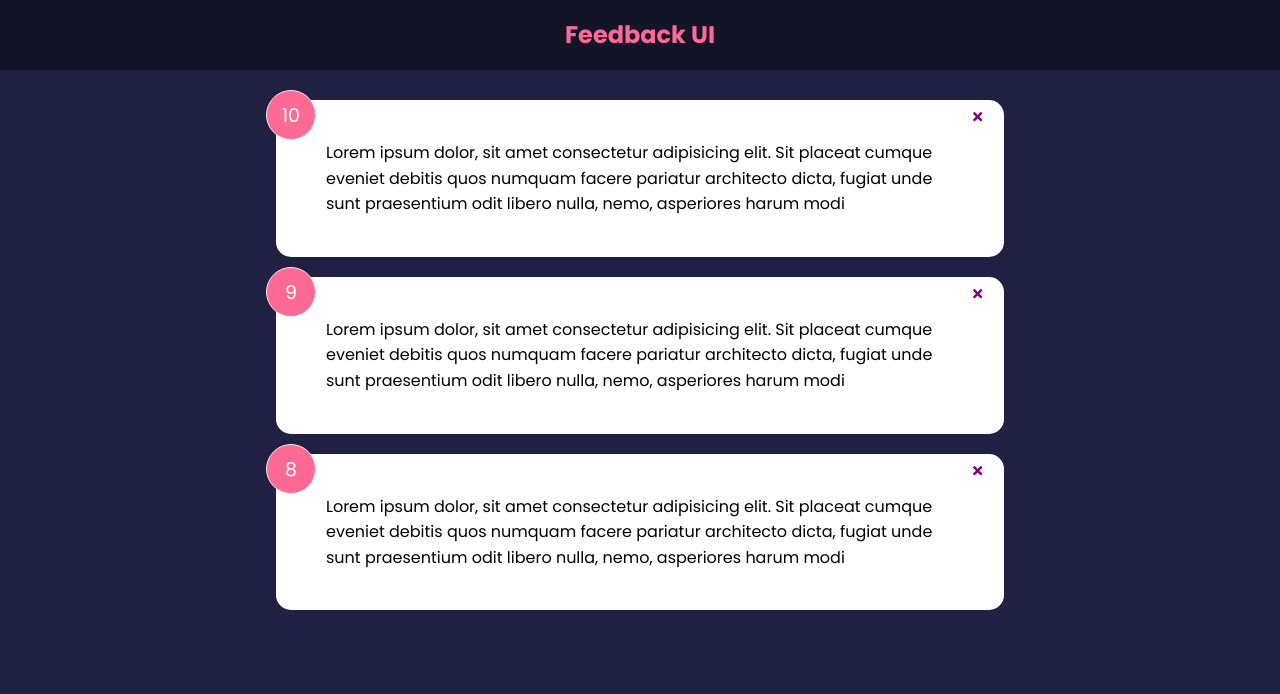
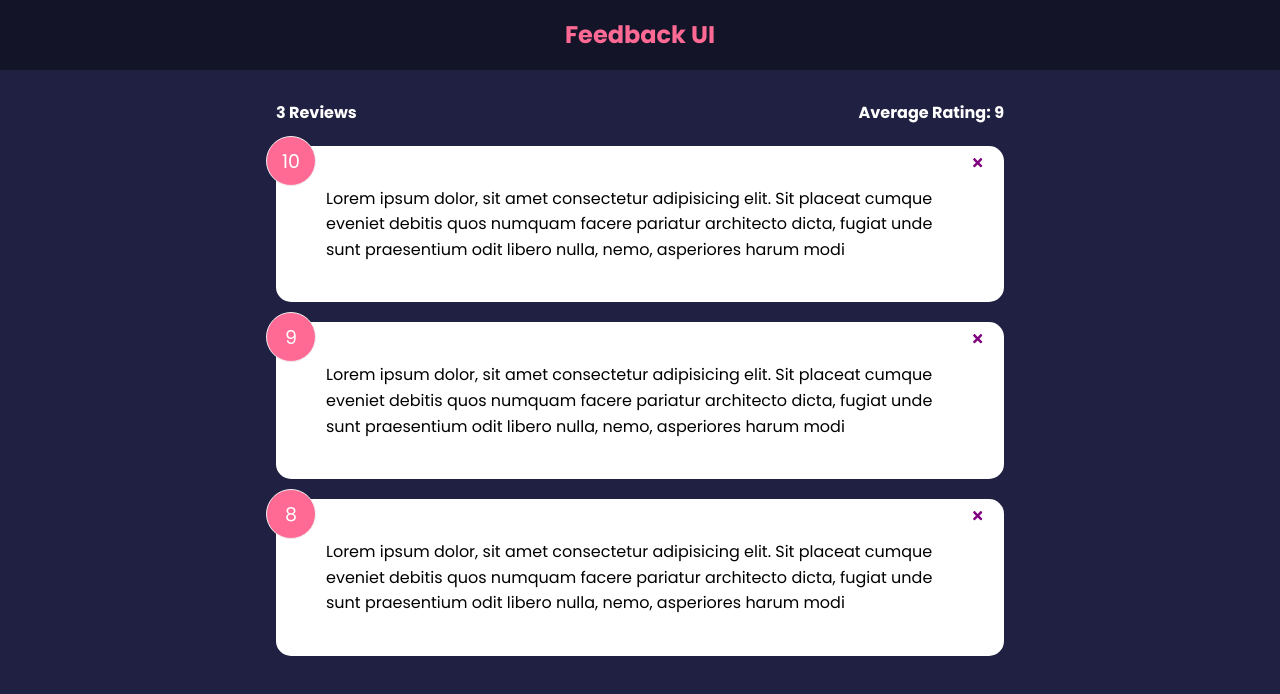
Before and after one commit to tapia1013/feedback, a React (Create React App) app: page / in a window 1280 px wide. Shown: the top 694 px of the page. Built offline with nearby package versions, Linux system fonts and the light colour scheme.

Commit message:
added feedback stats and average ratings

```diff
--- a/src/App.js
+++ b/src/App.js
@@ -1,7 +1,10 @@
 import { useState } from 'react';
 import Header from './components/Header';
 import FeedbackList from './components/FeedbackList';
+import FeedbackStats from './components/FeedbackStats';
+
 import FeedbackData from './data/FeedbackData';
+
 
 const App = () => {
   const [feedback, setFeedback] = useState(FeedbackData);
@@ -18,6 +21,7 @@
     <>
       <Header />
       <div className='container'>
+        <FeedbackStats feedback={feedback} />
         <FeedbackList feedback={feedback} handleDelete={deleteFeedback} />
       </div>
     </>
--- /dev/null
+++ b/src/components/FeedbackStats.jsx
@@ -0,0 +1,25 @@
+import PropTypes from 'prop-types';
+
+function FeedbackStats({ feedback }) {
+  // Calculate average rating
+  let average = feedback.reduce((acc, cur) => {
+    return acc + cur.rating
+  }, 0) / feedback.length
+  // console.log(average);
+
+  // regex is to take out any trailing 0's
+  average = average.toFixed(1).replace(/[.,]0$/, '')
+
+  return (
+    <div className='feedback-stats'>
+      <h4>{feedback.length} Reviews</h4>
+      <h4>Average Rating: {isNaN(average) ? 0 : average}</h4>
+    </div>
+  )
+}
+
+FeedbackStats.propTypes = {
+  feedback: PropTypes.array.isRequired
+}
+
+export default FeedbackStats;
```
